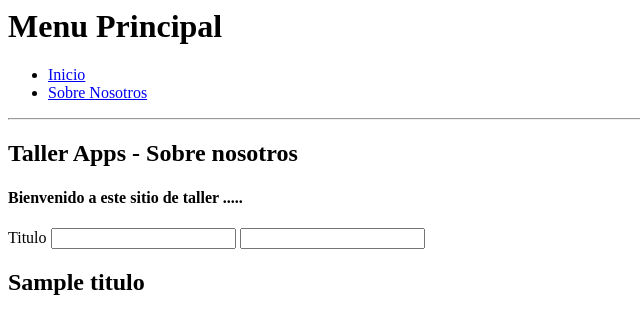
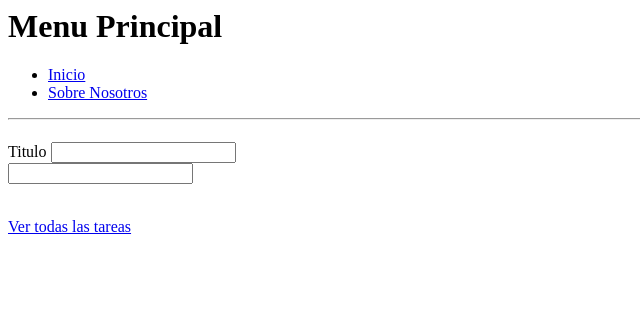
Before and after one commit to BimarUAB/TALLER4FLASK, a Python web app: template templates/sobrenosotros.html in a window 1280 px wide. Shown: the top 334 px of the page, without its empty margins (0-640 px from the left). Run offline with Jinja, Linux system fonts and the light colour scheme; the template is opened without the code that fills it: most values are stand-ins (such as "Sample title", 1, 10 or a date in 2020); form fields are guessed from the names that the template uses.

Commit message:
Update sobrenosotros.html
es para enviar datos

```diff
--- a/templates/sobrenosotros.html
+++ b/templates/sobrenosotros.html
@@ -2,16 +2,30 @@
 
 {% block contenido %}
 
-<h2>Taller Apps - Sobre nosotros</h2>
-<h4>Bienvenido a este sitio de taller .....</h4>
-<form action="/sobrenosotros" method="post">
+<h1>
+    {% if editar %}
+        Editar Tarea
+    {% else %}
+
+{% endif %}
+</h1>
+
+<form method="POST">
     {{ form.csrf_token() }}
-    {{ form.titulo.label }}
-    {{ form.titulo }}
-    {{ form.enviar }}
+    <div>
+        {{ form.titulo.label }}
+        {{ form.titulo }}
+    </div>
+    <div>
+        {% if editar %}
+            {{ form.enviar(value="Actualizar") }}
+        {% else %}
+            {{ form.enviar }}
+        {% endif %}
+    </div>
 </form>
-{% if titulo %}
-    <h2>{{ titulo }}</h2>
-{% endif %}
+
+<br>
+<a href="{{ url_for('mostrar_tareas') }}">Ver todas las tareas</a>
 
 {% endblock %}
```
